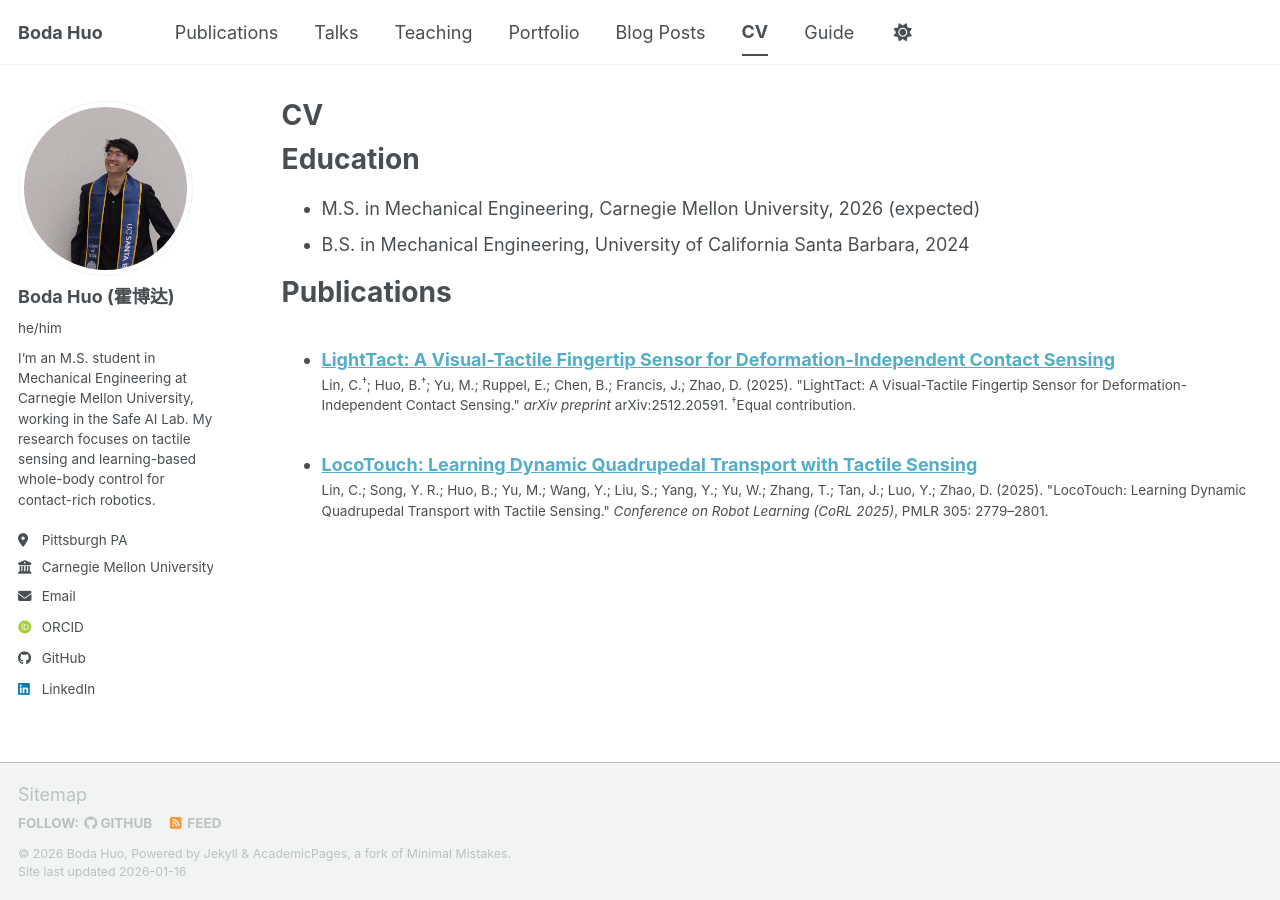
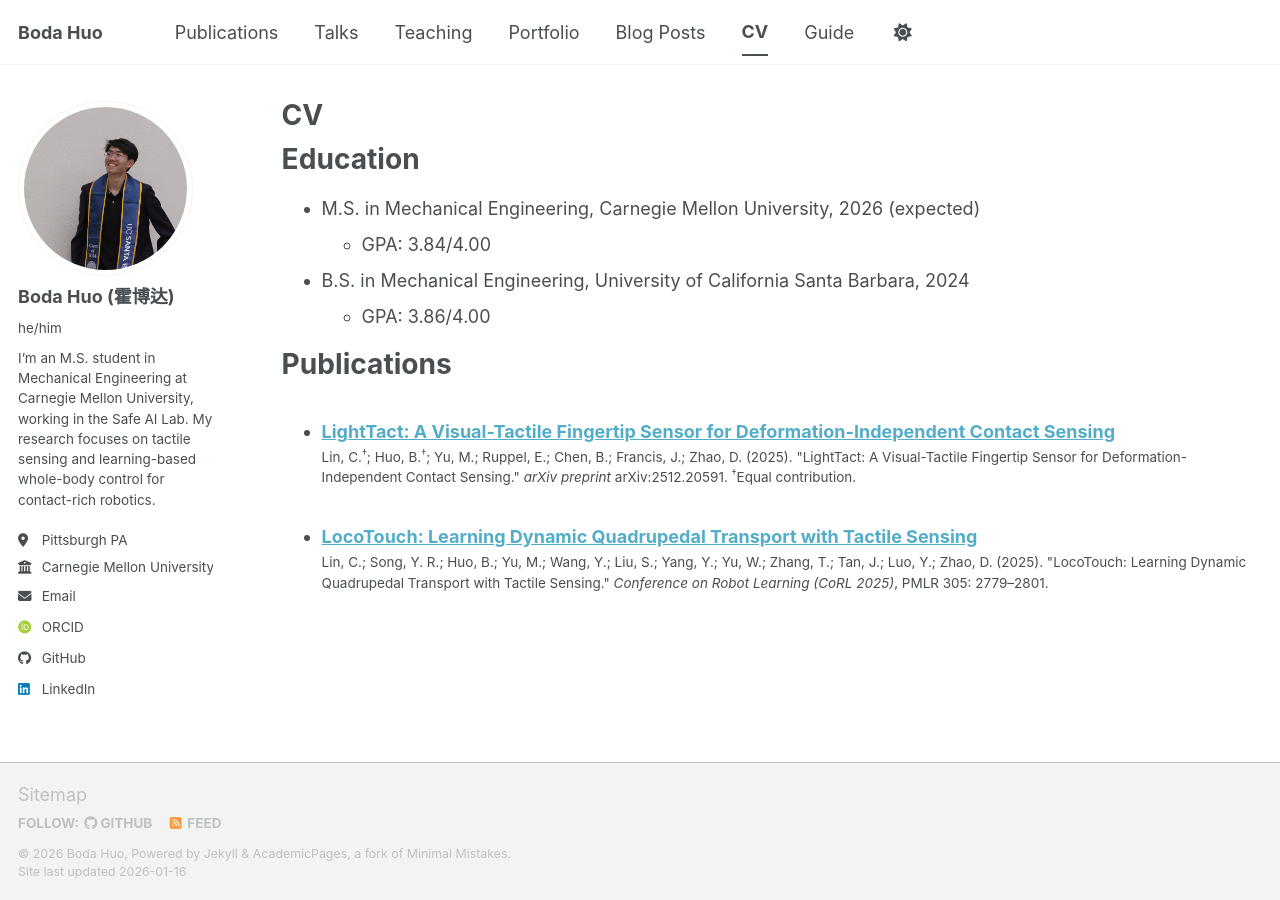
Before and after one commit to bodahuo/bodahuo.github.io, a Jekyll site: the page built from _pages/cv.md, in a window 1280 px wide. Built offline with Jekyll 4.4.1, drawn with Linux system fonts in a browser that asks for light colours; some web fonts are replaced; a script bundle is joined from its source files by our own code; library files that are not in the unit come from our copies.

Commit message:
Update cv.md

```diff
--- a/_pages/cv.md
+++ b/_pages/cv.md
@@ -12,7 +12,9 @@ redirect_from:
 Education
 ======
 * M.S. in Mechanical Engineering, Carnegie Mellon University, 2026 (expected)
+  * GPA: 3.84/4.00
 * B.S. in Mechanical Engineering, University of California Santa Barbara, 2024
+  * GPA: 3.86/4.00
 
 Publications
 ======
```
